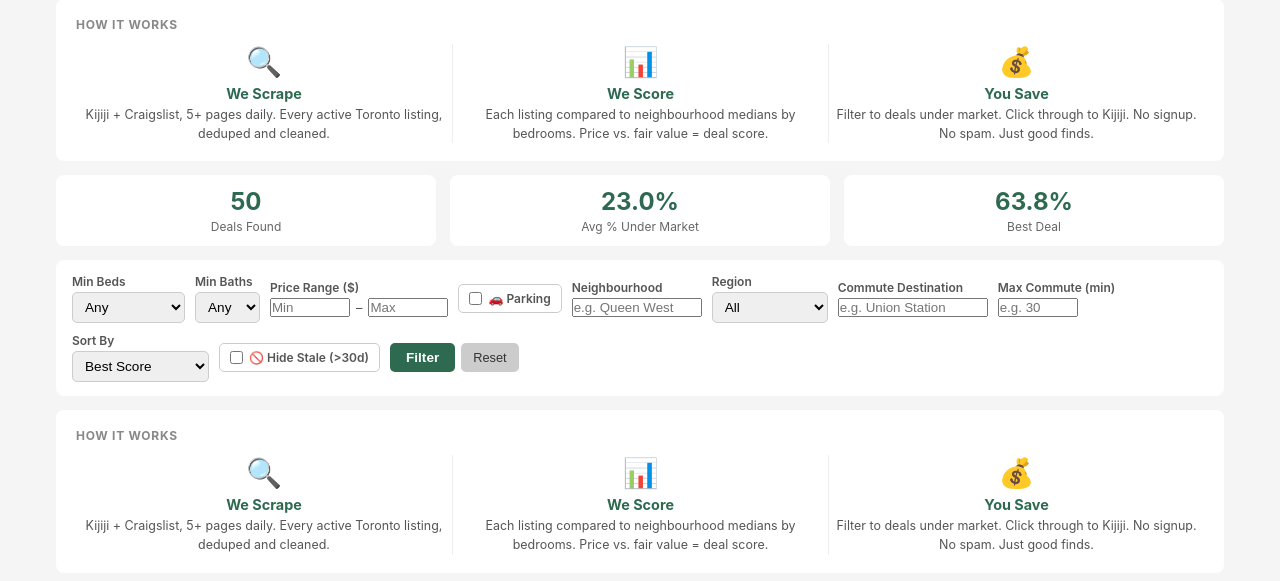
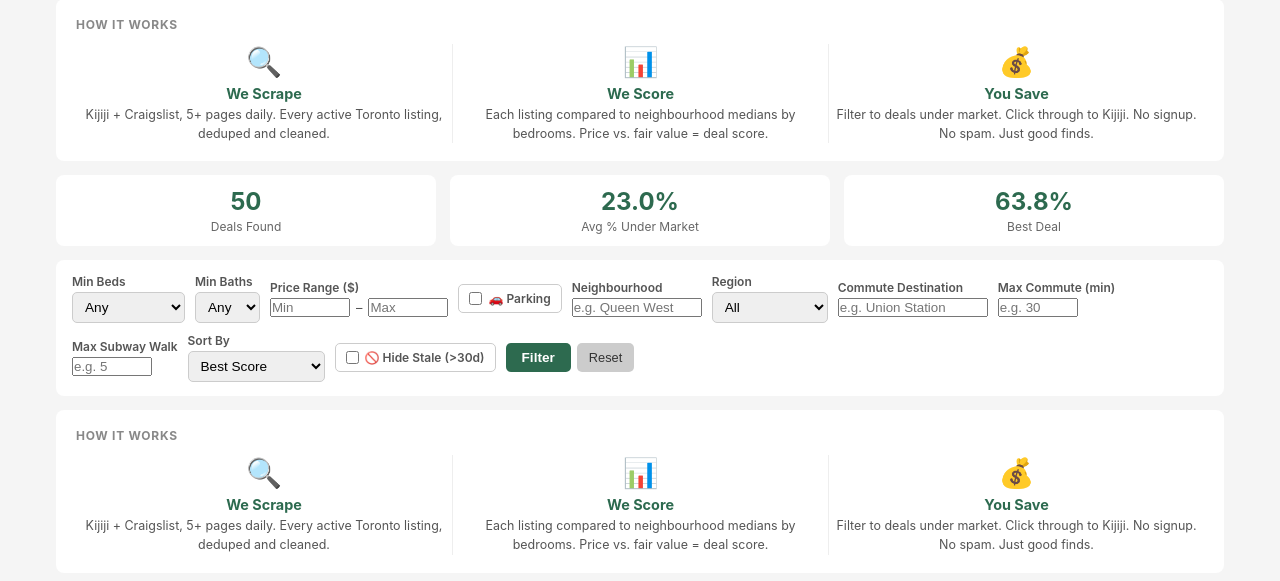
Before and after one commit to scbrock/rent-finder-flask, a Flask app: page / in a window 1280 px wide. Shown: the part 122-703 px from the top of the page. Run offline with Flask 3, Linux system fonts and the light colour scheme; data that the repository does not hold is empty.

Commit message:
MC-270: Add max_subway filter, Steps from subway green badge, TTC POI batch script, station POI type in batch_poi.py [Carl]

```diff
--- a/app.py
+++ b/app.py
@@ -296,6 +296,7 @@ def api_deals():
     region = request.args.get('region', '').strip()
     sort_by = request.args.get('sort', 'score')
     max_commute = request.args.get('max_commute', type=int)
+    max_subway = request.args.get('max_subway', type=int)
     commute_dest = request.args.get('commute_dest', '').strip()
     hide_stale = request.args.get('hide_stale', type=lambda v: v.lower() == 'true' if v else False)
 
@@ -321,6 +322,10 @@ def api_deals():
     if max_commute is not None:
         deals = [d for d in deals if d.get('commute_minutes') is not None and d['commute_minutes'] <= max_commute]
         deals.sort(key=lambda d: d.get('commute_minutes', 999))
+
+    # MC-270 AC5: Max subway walk filter
+    if max_subway is not None:
+        deals = [d for d in deals if d.get('station_walk_min') is not None and d['station_walk_min'] <= max_subway]
 
     # Sort
     reverse = sort_by not in ('price', 'days_ago')
--- a/batch_poi.py
+++ b/batch_poi.py
@@ -21,6 +21,8 @@ PARKING_RADIUS_M = 500
 POI_TYPES = {
     "fitness_centre": {"radius": OVERPASS_RADIUS_M, "threshold": 30},
     "parking": {"radius": PARKING_RADIUS_M, "threshold": 15},
+    # MC-270: TTC subway station — nearest entrance via Overpass
+    "station": {"radius": 1500, "threshold": 10},
 }
 
 
--- a/templates/index.html
+++ b/templates/index.html
@@ -80,6 +80,8 @@
     .age-neutral { background: #eee; color: #555; }
     .stale-tag { background: #f8d7da; color: #721c24; padding: 1px 6px; border-radius: 8px;
                  font-size: 0.7rem; font-weight: 700; margin-left: 4px; }
+    .green-badge { background: #d4edda; color: #155724; padding: 1px 6px; border-radius: 8px;
+                   font-size: 0.7rem; font-weight: 700; }
     .new-tag { background: #c3f0ca; color: #0d5c26; padding: 1px 6px; border-radius: 8px;
                font-size: 0.7rem; font-weight: 700; margin-left: 4px; }
 
@@ -225,6 +227,12 @@
     <div class="filter-group">
       <label>Max Commute (min)</label>
       <input id="max_commute" type="number" placeholder="e.g. 30" min="1" max="180" style="width:80px;">
+    </div>
+
+    <!-- Max subway walk (MC-270: AC5) -->
+    <div class="filter-group">
+      <label>Max Subway Walk</label>
+      <input id="max_subway" type="number" placeholder="e.g. 5" min="1" max="30" style="width:80px;" title="Maximum walk time to nearest TTC subway station (minutes)">
     </div>
 
     <!-- Sort -->
@@ -471,6 +479,7 @@ function parseQueryParams() {
   }
   if (params.get('commute_dest')) document.getElementById('commute_dest').value = params.get('commute_dest');
   if (params.get('max_commute')) document.getElementById('max_commute').value = params.get('max_commute');
+  if (params.get('max_subway')) document.getElementById('max_subway').value = params.get('max_subway');
   if (params.get('hide_stale') === 'true') {
     document.getElementById('hide_stale').checked = true;
     document.getElementById('hide_stale_toggle').classList.add('active');
@@ -502,8 +511,10 @@ function buildParams() {
 
   const commuteDest = document.getElementById('commute_dest').value.trim();
   const maxCommute = document.getElementById('max_commute').value;
+  const maxSubway = document.getElementById('max_subway').value;
   if (commuteDest) params.set('commute_dest', commuteDest);
   if (maxCommute) params.set('max_commute', maxCommute);
+  if (maxSubway) params.set('max_subway', maxSubway);
 
   return params;
 }
@@ -520,6 +531,7 @@ function updateFilterCount() {
   if (document.getElementById('hide_stale').checked) count++;
   if (document.getElementById('commute_dest').value.trim()) count++;
   if (document.getElementById('max_commute').value) count++;
+  if (document.getElementById('max_subway').value) count++;
   const badge = document.getElementById('filter_count');
   if (count > 0) {
     badge.textContent = count;
@@ -543,7 +555,7 @@ function resetFilters() {
   document.getElementById('hide_stale_toggle').classList.remove('active');
   document.getElementById('commute_dest').value = '';
   document.getElementById('max_commute').value = '';
-  lastCommuteDest = null;
+  document.getElementById('max_subway').value = '';
   commuteTimesCache = {};
   loadDeals();
   history.replaceState({}, '', window.location.pathname);
@@ -677,13 +689,17 @@ function renderDeals(deals) {
 
     const parkingIcon = d.has_parking ? '<span class="parking-icon" title="Parking">🚗</span>' : '';
 
-    // MC-270: TTC station walk time
+    // MC-270: TTC station walk time — green badge (≤5 min), red badge (>20 min)
     const stationName = d.station_name;
     const stationWalk = d.station_walk_min;
     let ttcHtml = '—';
     if (stationName) {
       const walkStr = stationWalk ? stationWalk + ' min' : '';
-      ttcHtml = `<span title="${stationName}">🚇 ${walkStr}</span>`;
+      if (stationWalk !== null && stationWalk <= 5) {
+        ttcHtml = `<span class="green-badge" title="${stationName}">🚇 Steps from subway</span>`;
+      } else {
+        ttcHtml = `<span title="${stationName}">🚇 ${walkStr}</span>`;
+      }
     } else if (stationWalk === null) {
       ttcHtml = '<span style="color:#888;" title="No TTC station within 20 min walk">—</span>';
     }
```
Also changed, not shown: tests/test_data_mc275/test_0.db (added).
